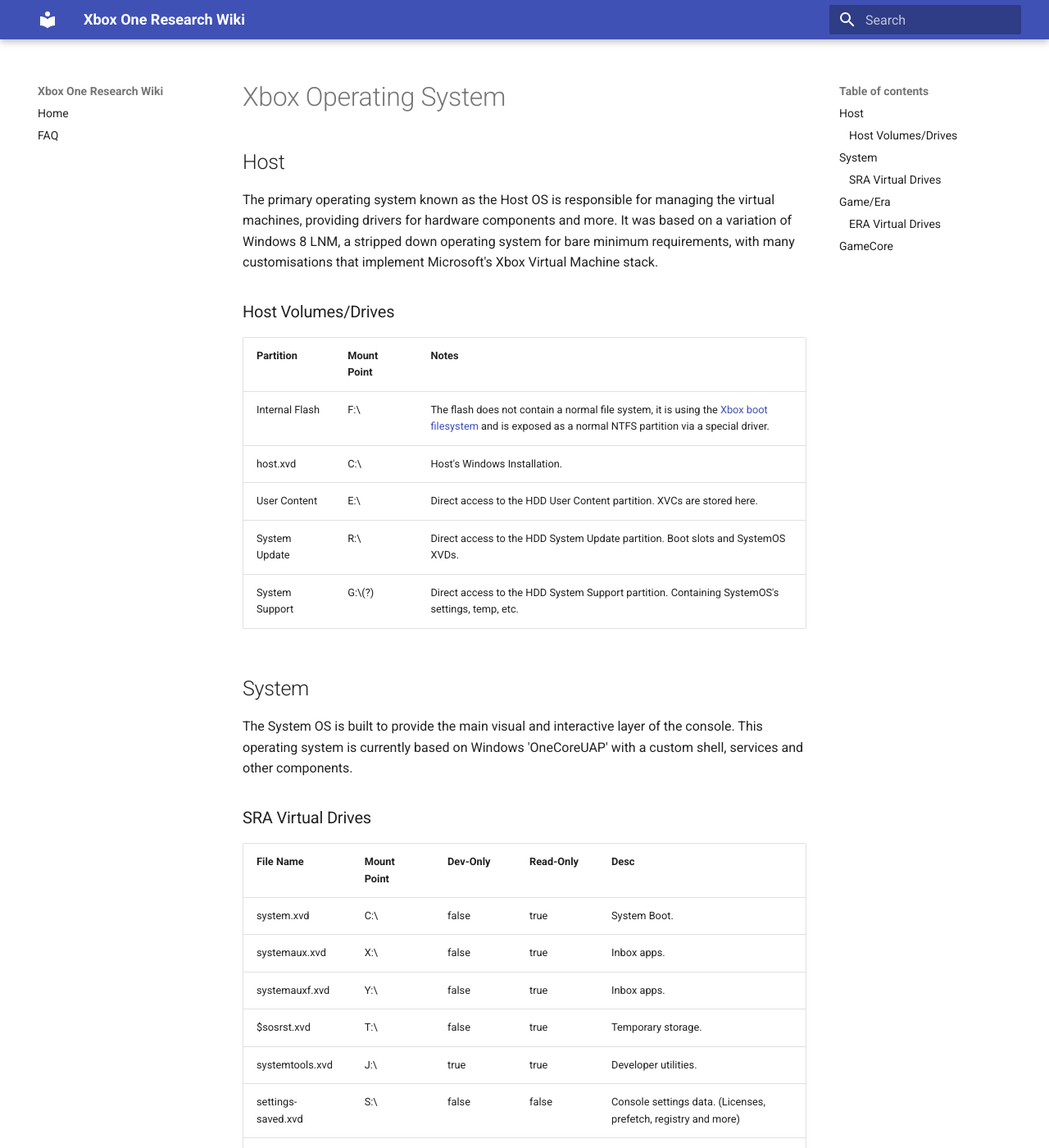
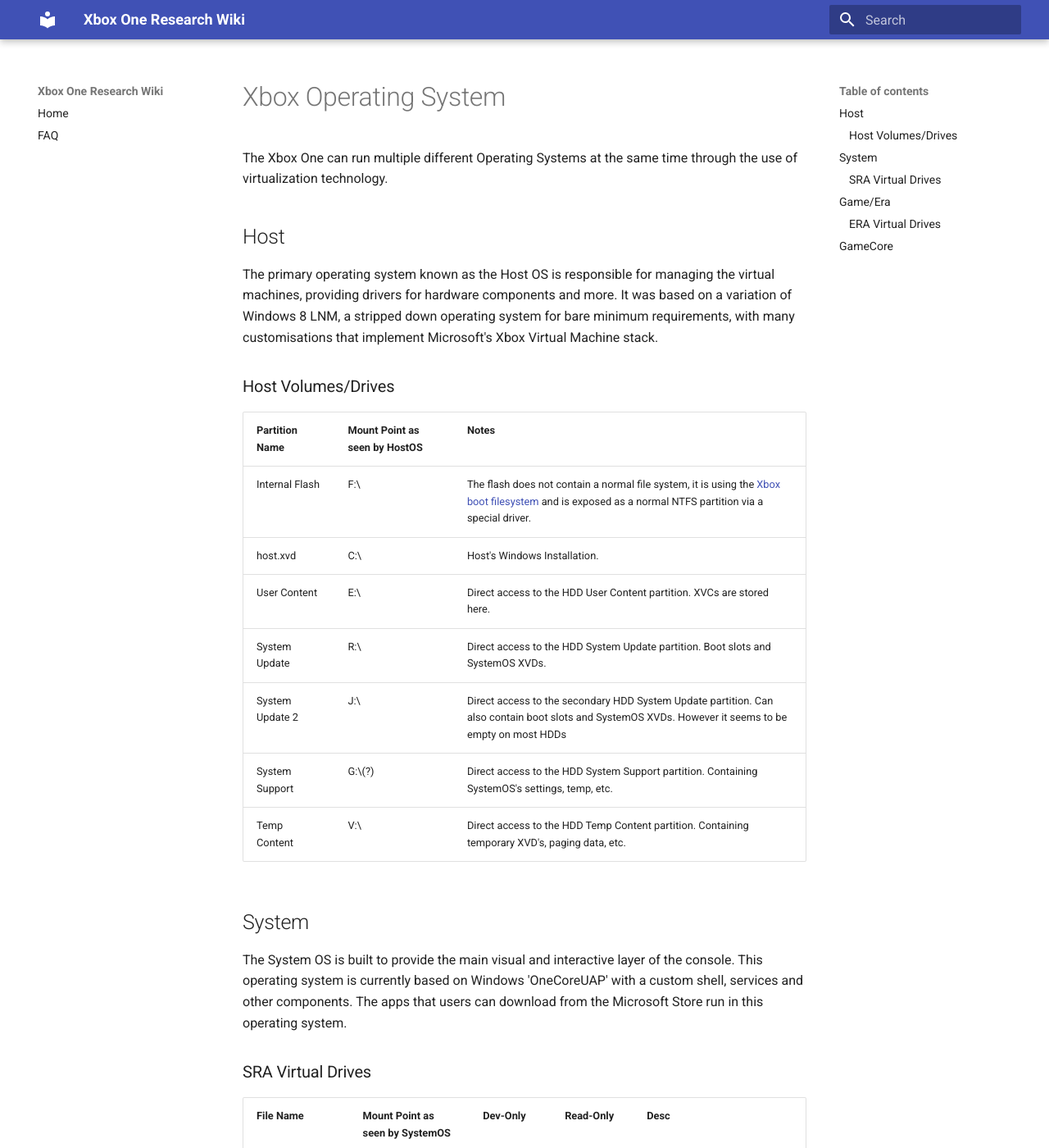
Before and after one commit to xboxoneresearch/wiki, an MkDocs documentation site: the page built from docs/xbox-operating-system.md, in a window 1280 px wide and 1400 px high. Shown: the whole window at 82% size. Built offline with MkDocs 1.6.1 and Material for MkDocs 9.7.7, drawn with Linux system fonts in a browser that asks for light colours.

Commit message:
Add missing HostOS-land volumes

```diff
--- a/docs/xbox-operating-system.md
+++ b/docs/xbox-operating-system.md
@@ -2,6 +2,9 @@
 <!-- SUBTITLE: Structure of the Xbox Operating System -->
 
 # Xbox Operating System
+
+The Xbox One can run multiple different Operating Systems at the same time through the use of virtualization technology.
+
 ## Host
 
 The primary operating system known as the Host OS is responsible for
@@ -12,23 +15,25 @@
 
 ### Host Volumes/Drives
 
-| Partition      | Mount Point | Notes                                                                                                                                                                                                                 |
+| Partition Name | Mount Point as seen by HostOS | Notes                                                                                                                                                                                                                 |
 | -------------- | ----------- | --------------------------------------------------------------------------------------------------------------------------------------------------------------------------------------------------------------------- |
 | Internal Flash | F:\\        | The flash does not contain a normal file system, it is using the [Xbox boot filesystem](../xbox-boot-file-system) and is exposed as a normal NTFS partition via a special driver. |
 | host.xvd       | C:\\        | Host's Windows Installation.                                                                                                                                                                                          |
 | User Content   | E:\\        | Direct access to the HDD User Content partition. XVCs are stored here.                                                                                                                                                |
 | System Update  | R:\\        | Direct access to the HDD System Update partition. Boot slots and SystemOS XVDs.                                                                                                                                       |
-| System Support | G:\\(?)     | Direct access to the HDD System Support partition. Containing SystemOS's settings, temp, etc.                                                                                                                         |
+| System Update 2  | J:\\      | Direct access to the secondary HDD System Update partition. Can also contain boot slots and SystemOS XVDs. However it seems to be empty on most HDDs                                                                                                                                       |
+| System Support | G:\\(?)    | Direct access to the HDD System Support partition. Containing SystemOS's settings, temp, etc.                                                                                                                         |
+| Temp Content | V:\\    | Direct access to the HDD Temp Content partition. Containing temporary XVD's, paging data, etc.                                                                                                                         |
 
 ## System
 
 The System OS is built to provide the main visual and interactive layer
 of the console. This operating system is currently based on Windows
-'OneCoreUAP' with a custom shell, services and other components.
+'OneCoreUAP' with a custom shell, services and other components. The apps that users can download from the Microsoft Store run in this operating system.
 
 ### SRA Virtual Drives
 
-| File Name          | Mount Point | Dev-Only | Read-Only | Desc                                                           |
+| File Name          | Mount Point as seen by SystemOS | Dev-Only | Read-Only | Desc                                                           |
 | ------------------ | ----------- | -------- | --------- | -------------------------------------------------------------- |
 | system.xvd         | C:\\        | false    | true      | System Boot.                                                   |
 | systemaux.xvd      | X:\\        | false    | true      | Inbox apps.                                                    |
```
